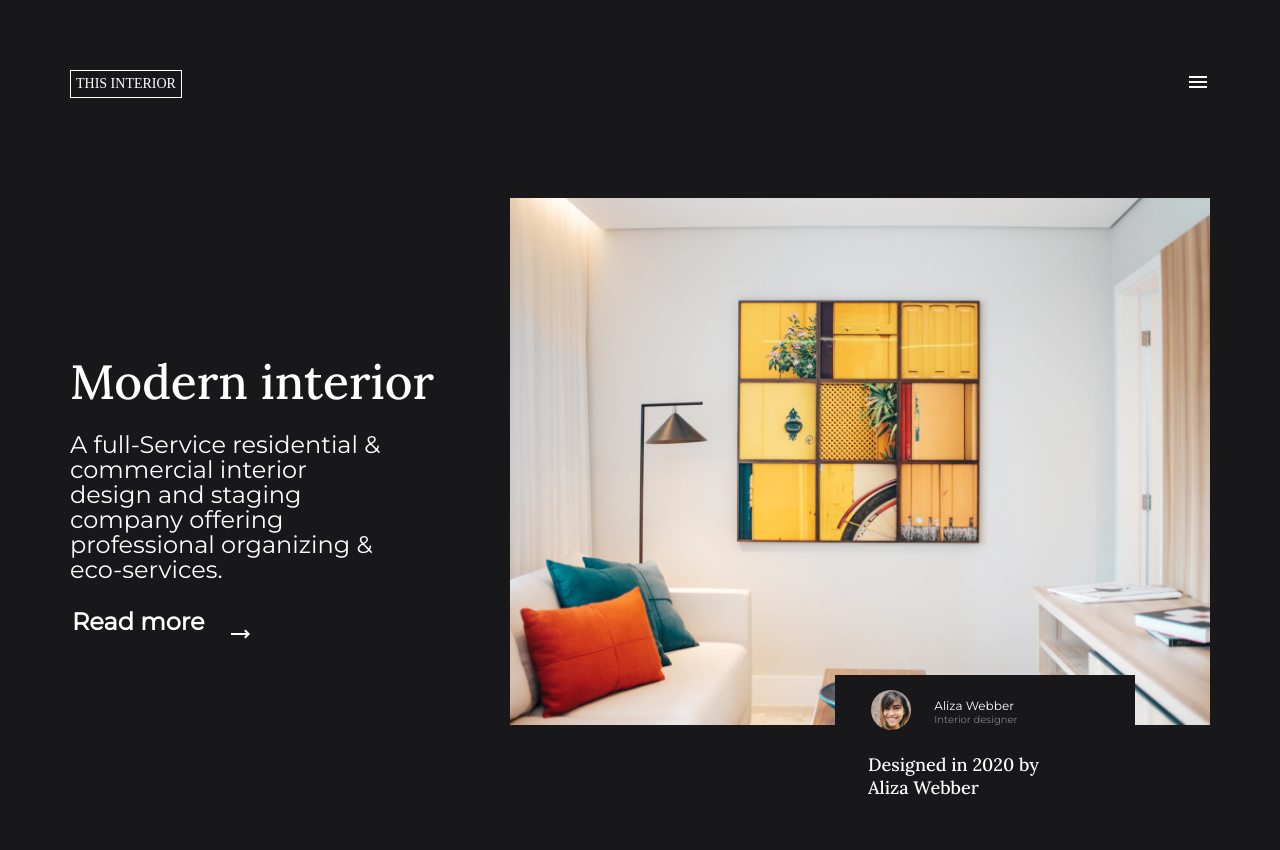
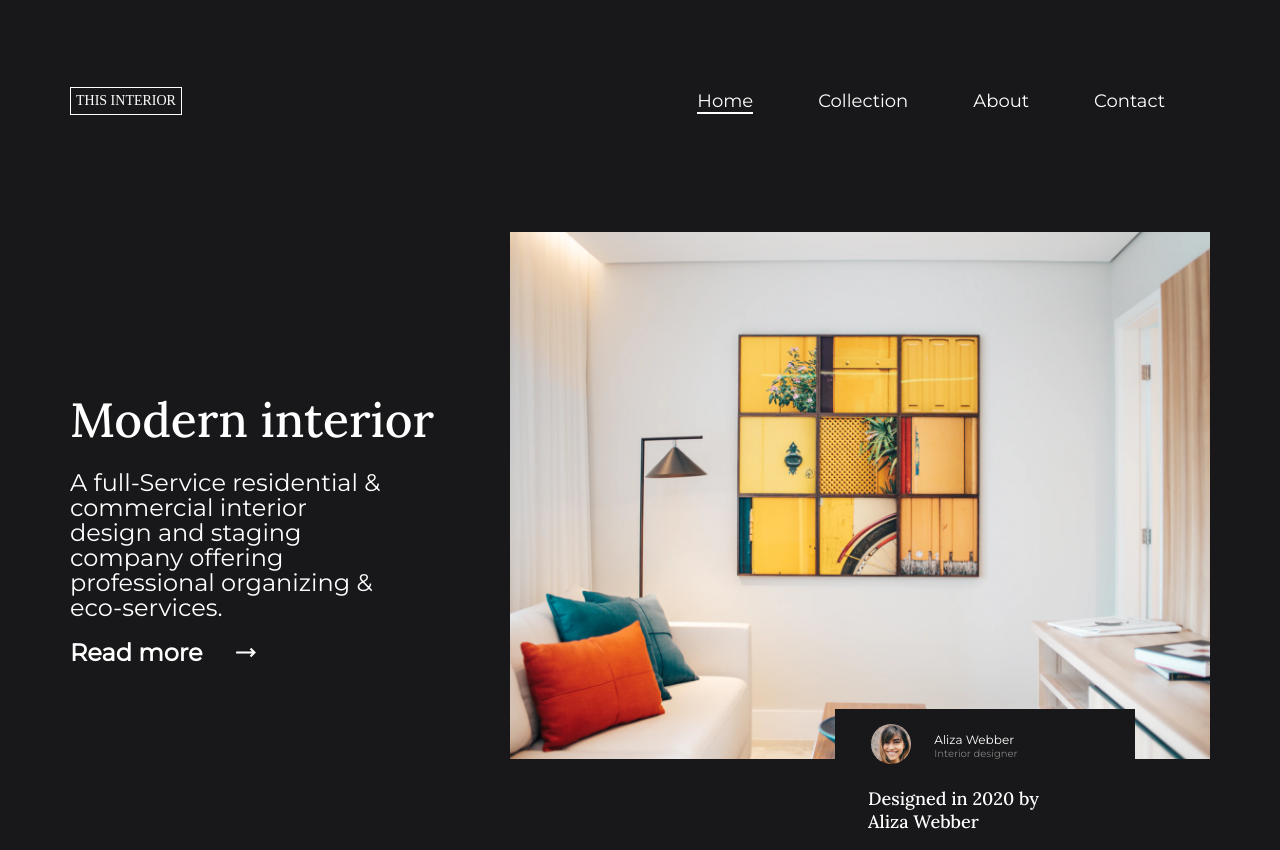
Before and after one commit to omanoble100/interior-design-oma, a plain HTML site: page index.html in a window 1280 px wide. Shown: the top 850 px of the page. Drawn offline with nearby package versions, Linux system fonts and the light colour scheme.

Commit message:
media query

```diff
--- a/index.html
+++ b/index.html
@@ -19,9 +19,13 @@
   <div class="panel">
     <div class="heading">
       <h3>THIS INTERIOR</h3>
-      <span class="material-symbols-outlined">
-        menu
-        </span>
+      <span class="material-symbols-outlined icon">menu</span>
+      <div class="menu menu-bar">
+        <a href="#"><span>Home</span></a>
+        <a href="#">Collection</a>
+        <a href="#">About</a>
+        <a href="#">Contact</a>
+      </div>
     </div>
     <div class="main-section">
       <div class="text-area">
@@ -29,7 +33,7 @@
         <p>A full-Service residential & commercial interior design and staging company offering professional organizing & <br> eco-services.</p>
         <div class="more-section">
             <p>Read more</p>
-            <span class="material-symbols-outlined">
+            <span class="material-symbols-outlined icon2">
               trending_flat
               </span>
         </div>
--- a/style.css
+++ b/style.css
@@ -25,6 +25,11 @@ body {
     justify-content: space-between;
     margin-bottom: 40px;
     justify-items: center;
+    align-items: center;
+}
+
+.menu {
+    display: none;
 }
 
 .heading h3 {
@@ -55,22 +60,29 @@ body {
     font-weight: 400;
     width: 250px;
     line-height: 17px;
-    margin-bottom: 25px;
+
 
 }
 
 .more-section {
     display: flex;
-    justify-content: space-around;
-    width: 35%;
+    /* justify-content: space-between; */
+    width: 60%;
+    align-items: center;
+    margin-bottom: 25px;
+}
 
+.icon2 {
+    font-size: 30px;
+    margin-left: 5px;
 }
 
 .more-section p {
-    padding: 2px;
-    font-weight: 700;
+    width: 40%;
+    font-weight: 600;
     font-size: 14px;
     line-height: 17px;
+    align-items: center;
 }
 
 .image-section {
@@ -147,9 +159,45 @@ body {
         margin: 50px ;
     }
 
+    .text-area {
+        width: 33%;
+    }
+
+
+    .icon {
+        display: none;
+    }
+
+    .icon2 {
+        font-size: 25px;
+    }
+
    .image-section .first-img {
-        width: 500px;
+        width: 350px;
     }
+
+    .menu-bar {
+        display: flex;
+        justify-content: center;
+        align-items: center;
+        justify-content: space-between;
+    }
+
+    .menu-bar a {
+        padding: 20px;
+        font-family: 'Montserrat';
+        font-size: 18px;
+        font-weight: 500;
+        color: white;
+        text-decoration: none;
+        font-style: normal;
+
+    }
+
+    .menu-bar a span {
+        border-bottom: 2px solid white;
+    }
+
     .main-section {
         flex-direction: row;
         justify-content: space-between;
@@ -159,6 +207,15 @@ body {
 
     .more-section {
         width: 50%;
+        margin-top: 20px;
+    }
+
+    .main-section h1 {
+        font-size: 25px;
+    }
+
+    .text-area p {
+
     }
 
 
@@ -172,6 +229,9 @@ body {
         margin-bottom: 200px;
     }
 
+    .menu-bar a {
+        padding-right: 45px;
+    }
     .main-section h1 {
         font-size: 48px;
     }
```
Also changed, not shown: main.js (added).
